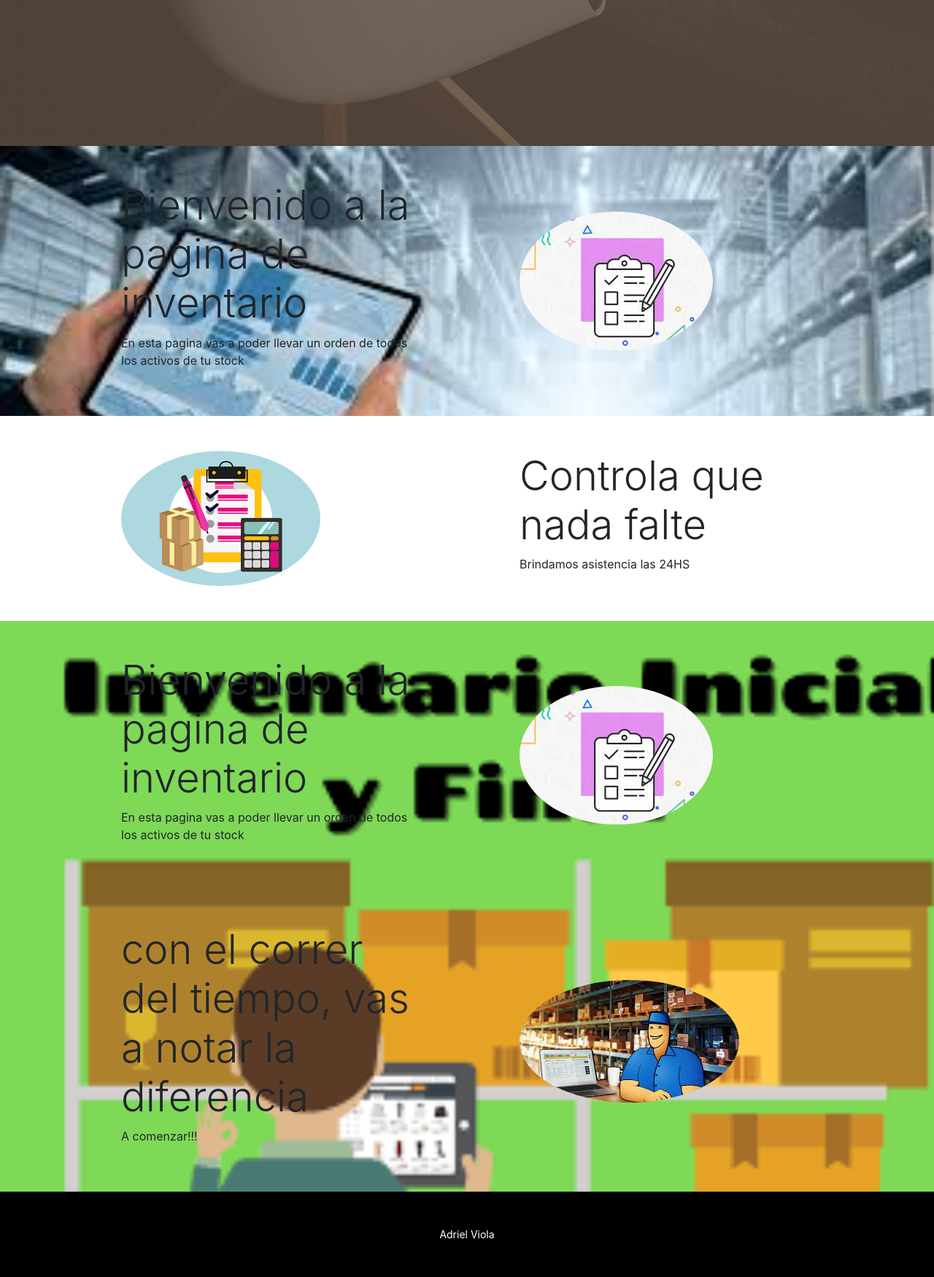
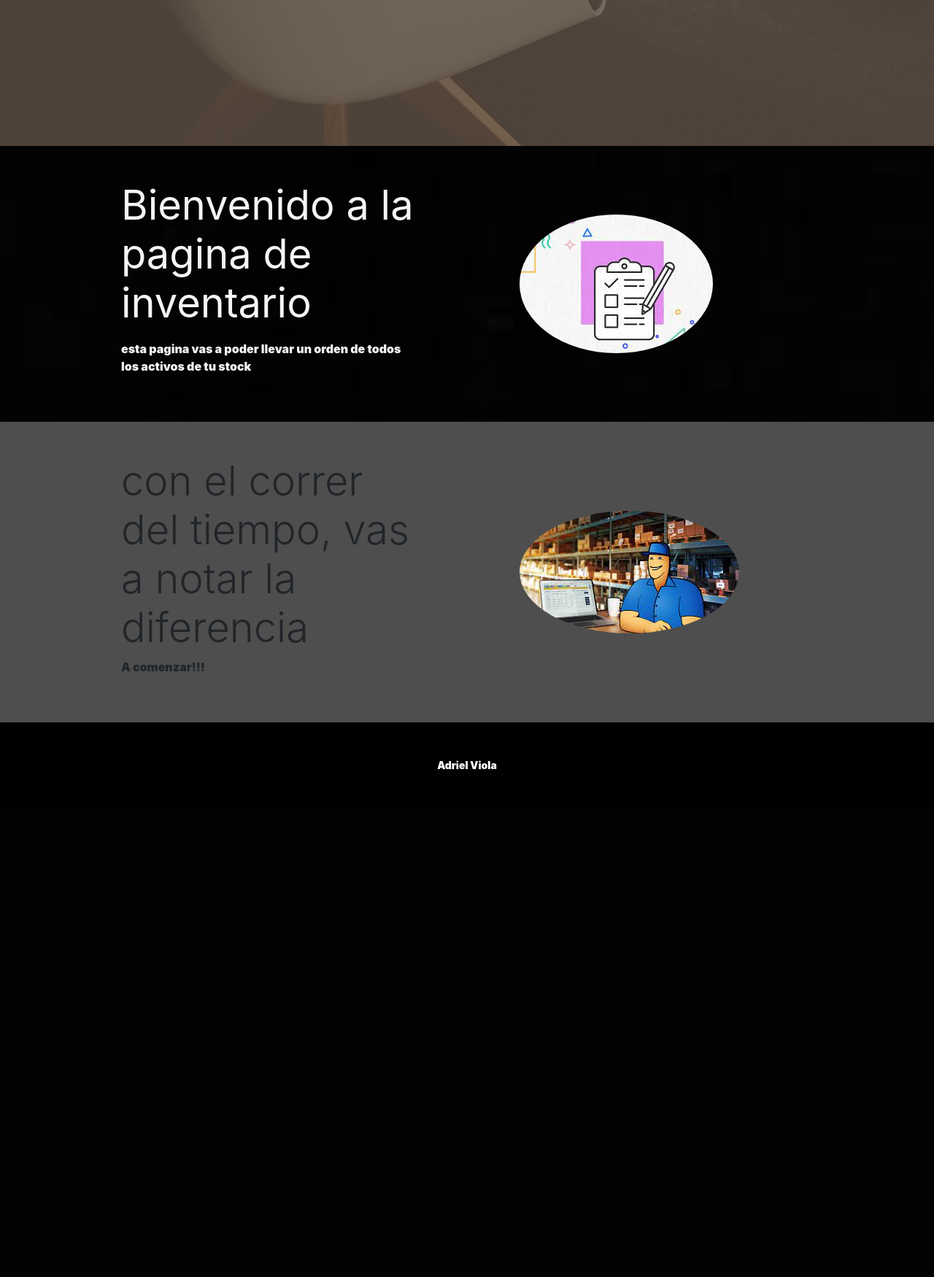
Before and after one commit to Adrielviola/Tercera-pre-entrega-Apellido, a Django app: page /aplicacion/ in a window 1280 px wide. Shown: the part 600-2350 px from the top of the page at 73% size. After the commit the page ends 1654 px from the top, so only its background shows below. Run offline with Django 4.2, Linux system fonts and the light colour scheme; some libraries are stand-ins or nearby versions.

Commit message:
decimo commit

```diff
--- a/aplicacion/templates/aplicacion/index.html
+++ b/aplicacion/templates/aplicacion/index.html
@@ -6,7 +6,7 @@
 
 {% block main %}
     <!-- Content section 1-->
-    <section id="scroll" style="background-image: url('/static/aplicacion/assets/img/portfolio/fullsize/fondo_1.jpg');background-size: cover;">
+    <section id="scroll" style="background-image: url('/static/aplicacion/assets/img/portfolio/fullsize/fondo_5.jpg');background-size: cover;">
         <div class="container px-5">
             <div class="row gx-5 align-items-center">
                 <div class="col-lg-6 order-lg-2">
@@ -14,44 +14,16 @@
                 </div>
                 <div class="col-lg-6 order-lg-1">
                     <div class="p-5">
-                        <h2 class="display-4">Bienvenido a la pagina de inventario</h2>
-                        <p>En esta pagina vas a poder llevar un orden de todos los activos de tu stock</p>
-                    </div>
-                </div>
-            </div>
-        </div>
-    </section>
-    <!-- Content section 2-->
-    </section  id="scroll" style="background-image: url('/static/aplicacion/assets/img/portfolio/fullsize/fondo_3.png'); ackground-size: cover;">
-        <div class="container px-5">
-            <div class="row gx-5 align-items-center">
-                <div class="col-lg-6">
-                    <div class="p-5"><img class="img-fluid rounded-circle" src='{% static "aplicacion/assets/img/portfolio/fullsize/08.png" %}' alt="..." /></div>
-                </div>
-                <div class="col-lg-6">
-                    <div class="p-5">
-                        <h2 class="display-4">Controla que nada falte</h2>
-                        <p> Brindamos asistencia las 24HS</p>
+                        <!-- para cambiar de color se utiliza style y para las negritas <strong><strong> -->
+                        <h2 class="display-4"> <strong> <p style="color: whitesmoke;" >Bienvenido a la pagina de inventario </p> <strong></h2>
+                        <p style="color: whitesmoke;">esta pagina vas a poder llevar un orden de todos los activos de tu stock</p>
                     </div>
                 </div>
             </div>
         </div>
     </section>
     <!-- Content section 3-->
-    <section>  <section id="scroll" style="background-image: url('/static/aplicacion/assets/img/portfolio/fullsize/fondo_2.png');background-size: cover;">
-        <div class="container px-5">
-            <div class="row gx-5 align-items-center">
-                <div class="col-lg-6 order-lg-2">
-                    <div class="p-5"><img class="img-fluid rounded-circle" src='{% static "aplicacion/assets/img/portfolio/fullsize/7.jpg" %}' alt="..." /></div>
-                </div>
-                <div class="col-lg-6 order-lg-1">
-                    <div class="p-5">
-                        <h2 class="display-4">Bienvenido a la pagina de inventario</h2>
-                        <p>En esta pagina vas a poder llevar un orden de todos los activos de tu stock</p>
-                    </div>
-                </div>
-            </div>
-        </div>
+    <section>  <section id="scroll" style="background-image: url('/static/aplicacion/assets/img/portfolio/fullsize/fondo_4.png');background-size: cover;">
         <div class="container px-5">
             <div class="row gx-5 align-items-center">
                 <div class="col-lg-6 order-lg-2">
```
Also changed, not shown: aplicacion/static/aplicacion/assets/img/portfolio/fullsize/fondo_4.png (added), aplicacion/static/aplicacion/assets/img/portfolio/fullsize/fondo_5.jpg (added).
